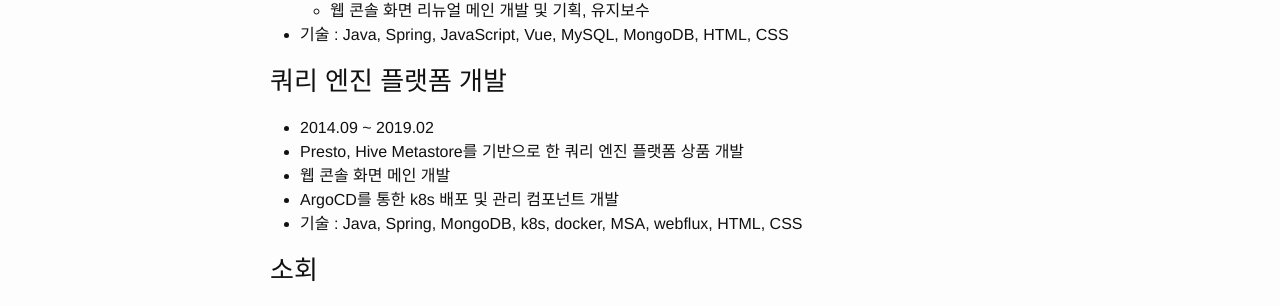
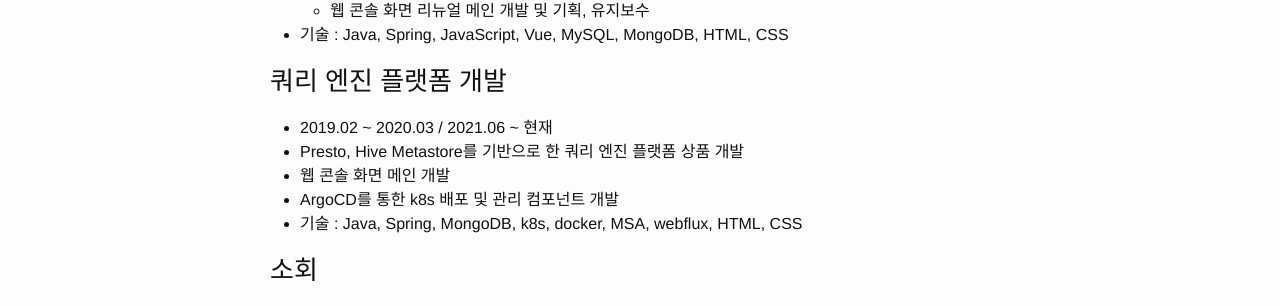
Before and after one commit to ColdWM/resume, a Jekyll site: the page built from _posts/2021-08-20-resume.md, in a window 1280 px wide. Shown: the part 480-786 px from the top of the page. Built offline with Jekyll 4.4.1, drawn with Linux system fonts in a browser that asks for light colours; Markdown is read by kramdown in place of the engine named in the settings.

Commit message:
resume update

```diff
--- a/_posts/2021-08-20-resume.md
+++ b/_posts/2021-08-20-resume.md
@@ -25,7 +25,7 @@ categories: resume
 * 기술 : Java, Spring, JavaScript, Vue, MySQL, MongoDB, HTML, CSS
 
 ### 쿼리 엔진 플랫폼 개발
-* 2014.09 ~ 2019.02
+* 2019.02 ~ 2020.03 / 2021.06 ~ 현재
 * Presto, Hive Metastore를 기반으로 한 쿼리 엔진 플랫폼 상품 개발
 * 웹 콘솔 화면 메인 개발
 * ArgoCD를 통한 k8s 배포 및 관리 컴포넌트 개발
```
